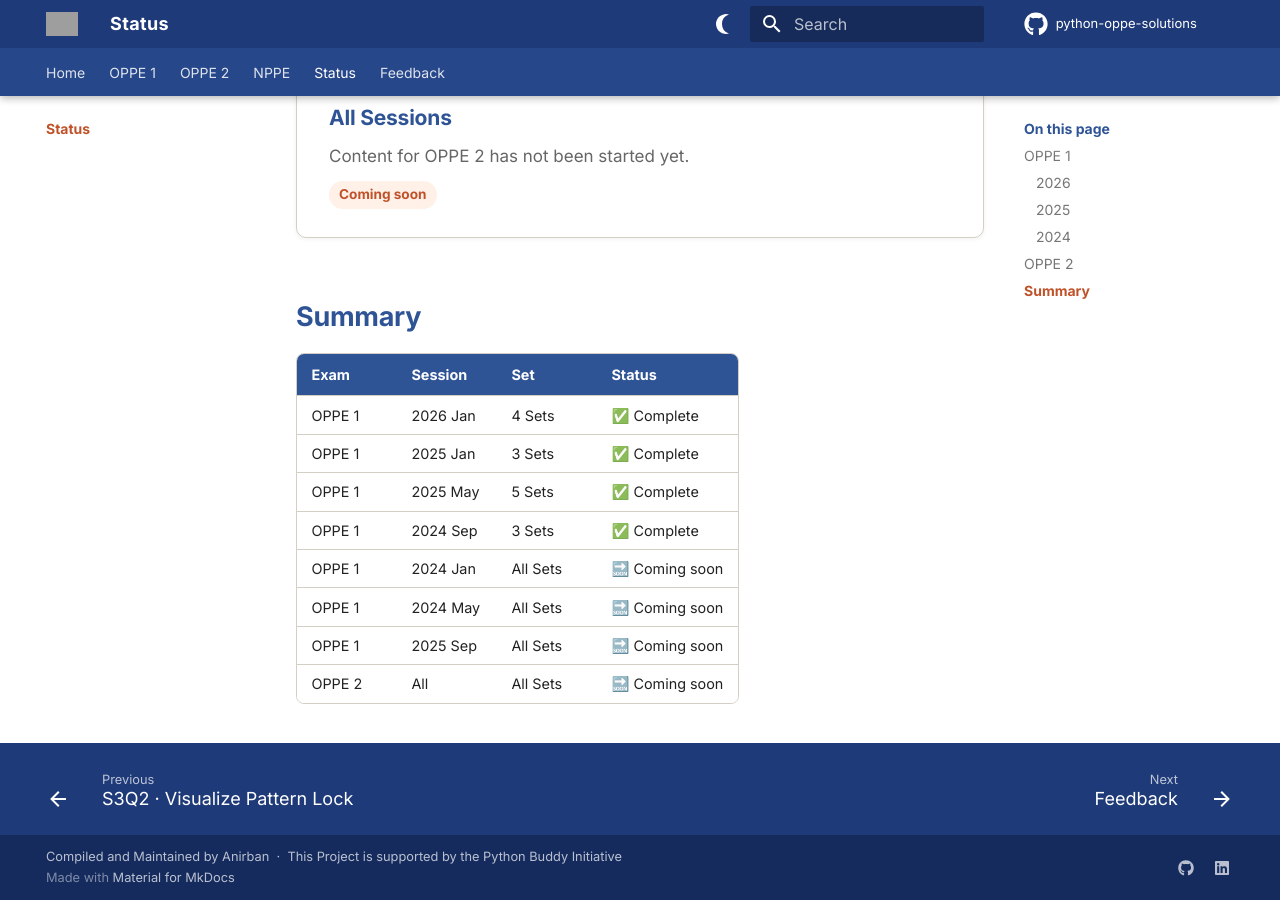
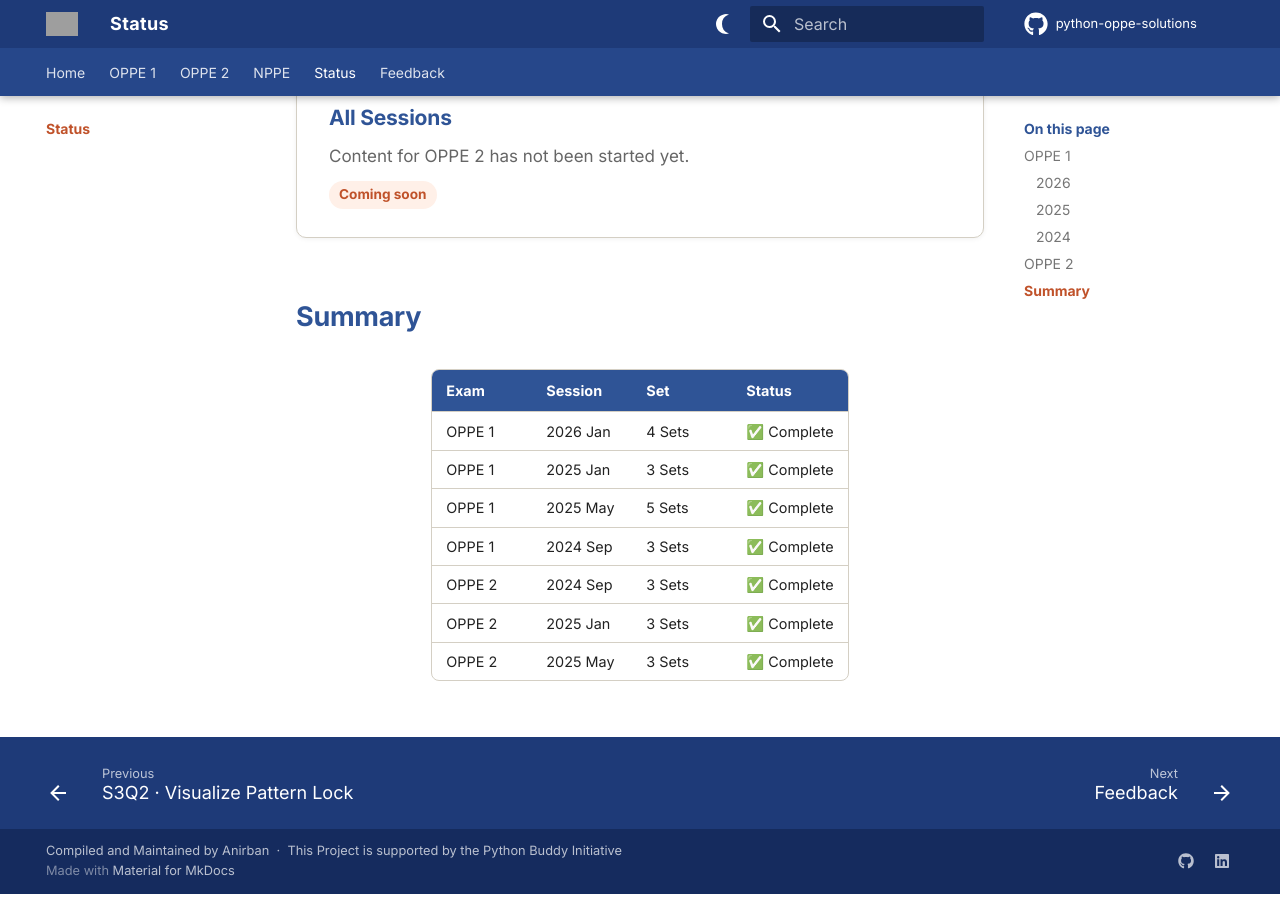
Before and after one commit to Nirban-A/python-oppe-solutions, an MkDocs documentation site: the page built from docs/status.md, in a window 1280 px wide and 900 px high, scrolled down 1406 px. Built offline with MkDocs 1.6.1 and Material for MkDocs 9.7.7, drawn with Linux system fonts in a browser that asks for light colours; comment, search, counter and statistics services are not loaded; grey boxes are pictures that could not be loaded.

Commit message:
fixed the status page

```diff
--- a/docs/status.md
+++ b/docs/status.md
@@ -74,17 +74,16 @@ Current completion status of all exam sets across OPPE 1 and OPPE 2.
 
 ## Summary
 
-<div  markdown>
+<div style="display:flex; justify-content:center;" markdown>
 
 | Exam | Session | Set | Status |
 |------|---------|-----|--------|
-| OPPE 1 | 2026 Jan | 4 Sets  | ✅ Complete |
+| OPPE 1 | 2026 Jan | 4 Sets | ✅ Complete |
 | OPPE 1 | 2025 Jan | 3 Sets | ✅ Complete |
 | OPPE 1 | 2025 May | 5 Sets | ✅ Complete |
 | OPPE 1 | 2024 Sep | 3 Sets | ✅ Complete |
-| OPPE 1 | 2024 Jan | All Sets | 🔜 Coming soon |
-| OPPE 1 | 2024 May | All Sets | 🔜 Coming soon |
-| OPPE 1 | 2025 Sep | All Sets | 🔜 Coming soon |
-| OPPE 2 | All | All Sets | 🔜 Coming soon |
+| OPPE 2 | 2024 Sep | 3 Sets | ✅ Complete  |
+| OPPE 2 | 2025 Jan | 3 Sets | ✅ Complete |
+| OPPE 2 | 2025 May | 3 Sets | ✅ Complete |
 
 </div>
```
